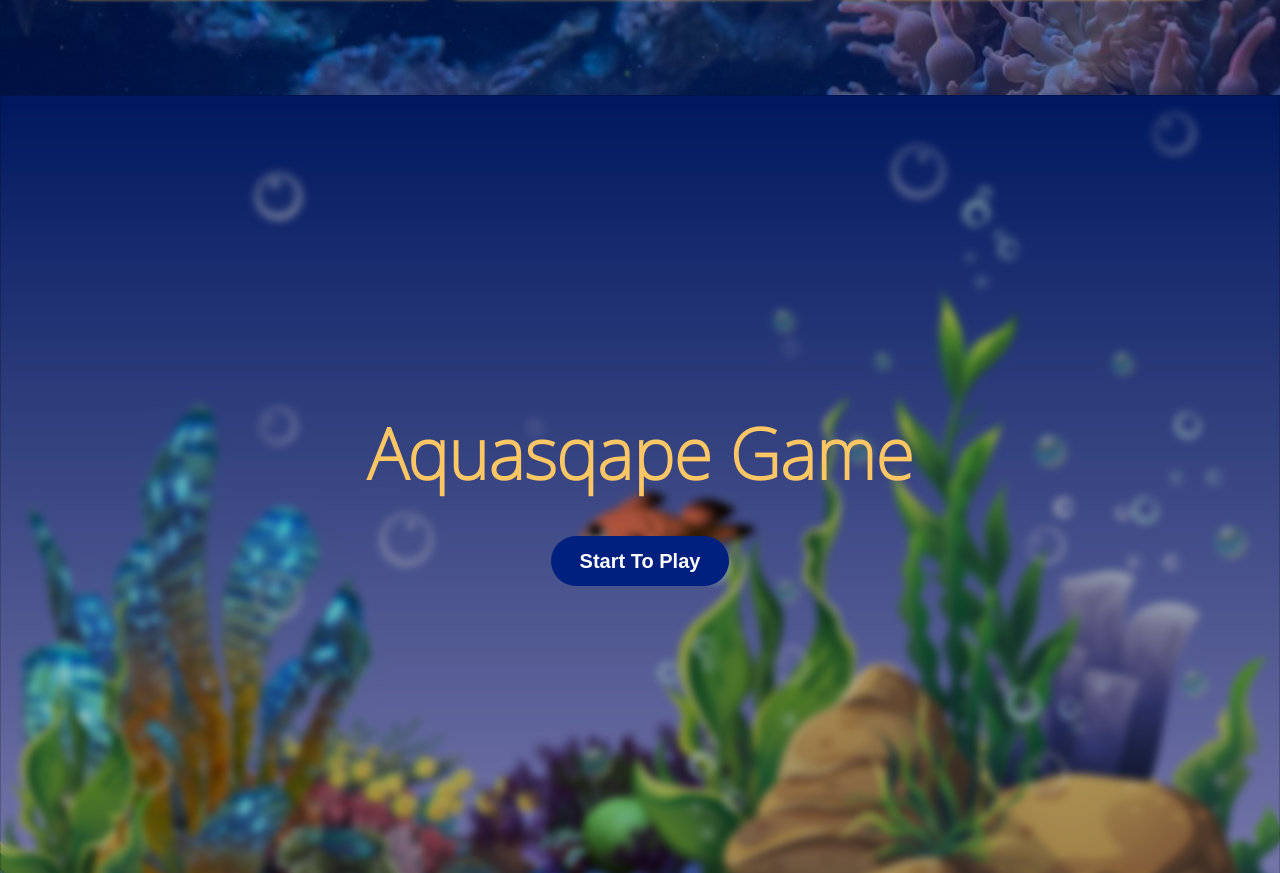
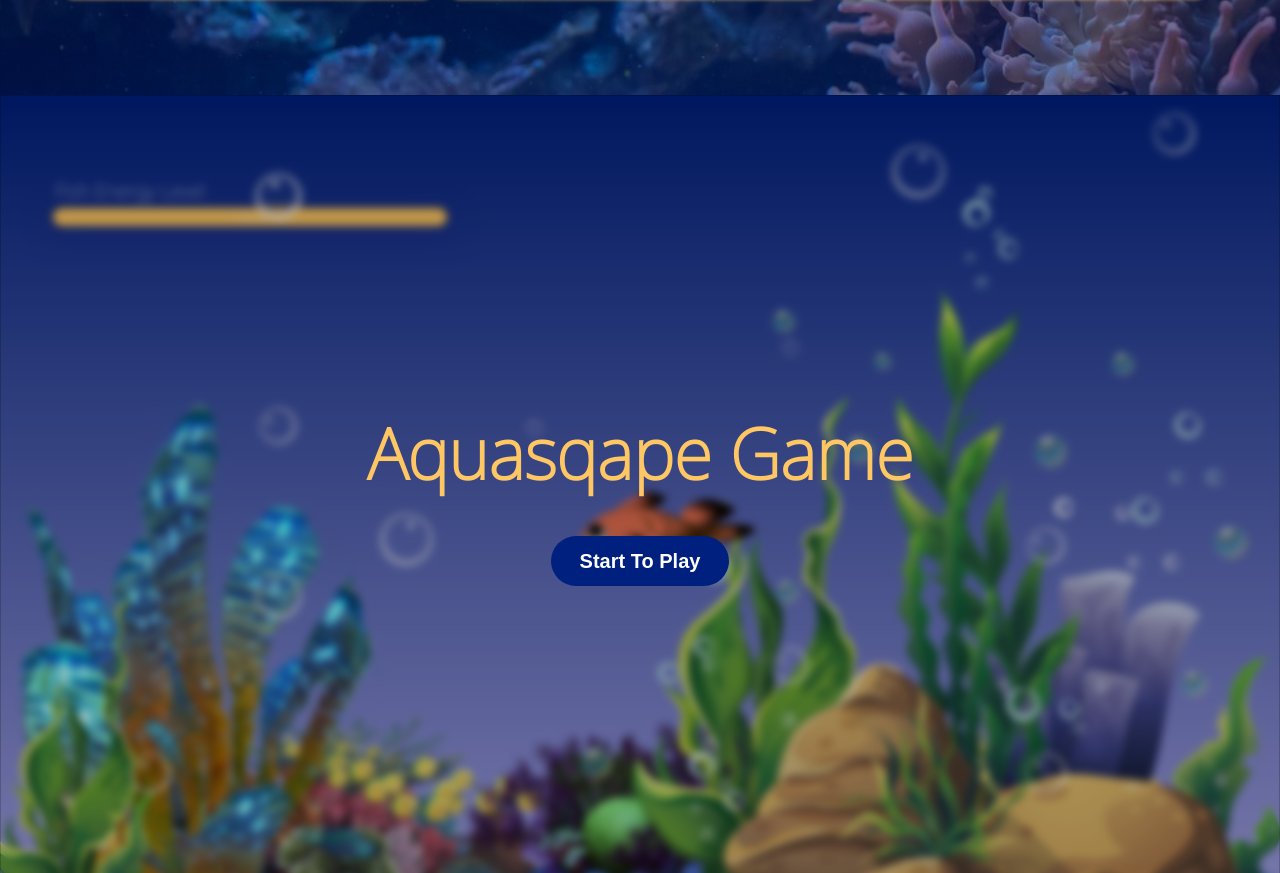
Before and after one commit to GrigorHarutyunian/Webpack-simple-project, a website built with webpack: page src/index.html in a window 1280 px wide. Shown: the part 1505-2378 px from the top of the page. Built offline with nearby package versions, Linux system fonts and the light colour scheme; a web font is replaced by a local one.

Commit message:
Feature ( createGameSection - gameStyle ) Create Fish Energy level indicator logic, add Feed The Fish modal and its logic.

```diff
--- a/src/game/createGameSection.js
+++ b/src/game/createGameSection.js
@@ -119,6 +119,48 @@ export function createGameSection({ element, className }) {
     fishWhole.appendChild(fishBody2);
     fishBody.appendChild(fishWhole);
 
+    // Create energy level wrapper
+    const energyLevelWrapper = document.createElement('div');
+    energyLevelWrapper.classList.add('aquarium__energy-level-wrapper');
+
+    // Add text "Fish energy level" on top of energy level wrapper
+    const energyLevelText = document.createElement('div');
+    energyLevelText.textContent = 'Fish energy level';
+    energyLevelText.classList.add('aquarium__energy-level-text');
+    energyLevelWrapper.appendChild(energyLevelText);
+
+    // Create energy level element
+    const energyLevel = document.createElement('div');
+    energyLevel.classList.add('aquarium__energy-level');
+    energyLevel.style.width = '100%'; // Initial energy level is 100%
+
+    // Create energy percent text
+    const energyPercentText = document.createElement('div');
+    energyPercentText.textContent = '100%';
+    energyPercentText.classList.add('aquarium__energy-percent-text');
+    energyLevelWrapper.appendChild(energyPercentText);
+
+    // Append energy level element to wrapper
+    energyLevelWrapper.appendChild(energyLevel);
+
+    // Append energy level wrapper to outer wrapper
+    outerWrapper.appendChild(energyLevelWrapper);
+
+    // Add modal structure
+    const feedFishModal = document.createElement('div');
+    feedFishModal.classList.add('aquarium__feed-fish-modal');
+
+    const modalButton = document.createElement('button');
+    modalButton.classList.add('aquarium__feed-fish-button');
+    modalButton.textContent = 'Feed the fish';
+
+    feedFishModal.appendChild(modalButton);
+
+    outerWrapper.appendChild(feedFishModal);
+
+    // Energy level variable
+    let fishEnergyLevel = 100;
+
     // Add click event listener to the fish element
     fishBody.addEventListener('click', function (event) {
       const fishOffsetLeft = this.offsetLeft;
@@ -140,6 +182,43 @@ export function createGameSection({ element, className }) {
 
       this.style.left = leftCoordinate + 'px';
       this.style.top = Math.floor(Math.random() * (outerWrapper.clientHeight - this.clientHeight)) + 'px';
+
+      // Reduce energy level on each click
+      fishEnergyLevel -= 25;
+      if (fishEnergyLevel < 0) {
+        fishEnergyLevel = 0;
+      }
+
+      // Update energy level display
+      energyLevel.style.width = `${fishEnergyLevel}%`;
+      energyPercentText.textContent = `${fishEnergyLevel}%`;
+
+      // Check if energy level is zero and take appropriate action
+      if (fishEnergyLevel === 0) {
+        // Display the feed fish modal
+        feedFishModal.style.opacity = '1';
+        feedFishModal.style.visibility = 'visible';
+        feedFishModal.style.zIndex = '40';
+
+        // Implement additional logic if needed
+      }
+    });
+
+    // Add click event listener to the modal button
+    modalButton.addEventListener('click', () => {
+      // Hide the feed fish modal
+      feedFishModal.style.opacity = '0';
+      feedFishModal.style.visibility = 'hidden';
+      feedFishModal.style.zIndex = '-1';
+
+      // Add additional logic for feeding the fish if needed
+
+      // Reset fish energy level
+      fishEnergyLevel = 100;
+
+      // Update energy level display
+      energyLevel.style.width = `${fishEnergyLevel}%`;
+      energyPercentText.textContent = `${fishEnergyLevel}%`;
     });
 
     return fishBody;
--- a/src/game/gameStyle.css
+++ b/src/game/gameStyle.css
@@ -6,15 +6,14 @@
     overflow: hidden;
 }
 
-.aquarium__game-start {
+.aquarium__game-start,
+.aquarium__feed-fish-modal {
     position: absolute;
     top: 0;
     right: 0;
     bottom: 0;
     left: 0;
-    z-index: 40;
     display: flex;
-    flex-direction: column;
     justify-content: center;
     align-items: center;
     padding: 0 15px;
@@ -26,6 +25,17 @@
     transition: all .5s ease-in-out;
 }
 
+.aquarium__game-start {
+    flex-direction: column;
+    z-index: 40;
+}
+
+.aquarium__feed-fish-modal {
+    opacity: 0;
+    visibility: hidden;
+    z-index: -1;
+}
+
 .aquarium__game-start-title {
     text-align: center;
     font-size: 70px;
@@ -33,7 +43,8 @@
     color: #FEC763;
 }
 
-.aquarium__game-start-button {
+.aquarium__game-start-button,
+.aquarium__feed-fish-button {
     position: relative;
     display: inline-flex;
     justify-content: center;
@@ -53,12 +64,14 @@
     z-index: 1;
 }
 
-.aquarium__game-start-button:hover {
+.aquarium__game-start-button:hover,
+.aquarium__feed-fish-button:hover {
     border-color: #FEC763;
     color: #00207F;
 }
 
-.aquarium__game-start-button::before {
+.aquarium__game-start-button::before,
+.aquarium__feed-fish-button::before {
     content: '';
     position: absolute;
     bottom: 0;
@@ -70,8 +83,59 @@
     z-index: -1;
 }
 
-.aquarium__game-start-button:hover::before {
+.aquarium__game-start-button:hover::before,
+.aquarium__feed-fish-button:hover::before {
     height: 100%;
+}
+
+.aquarium__energy-level-wrapper {
+    position: absolute;
+    top: 110px;
+    left: 50px;
+    z-index: 5;
+    width: 100%;
+    max-width: 400px;
+    height: 24px;
+    padding: 2px;
+    background: rgba( 0, 0, 0, 0.25 );
+    box-shadow: 0 8px 32px 0 rgba( 31, 38, 135, 0.37 );
+    backdrop-filter: blur( 4px );
+    -webkit-backdrop-filter: blur( 4px );
+    border-radius: 10px;
+    border: 1px solid rgba( 255, 255, 255, 0.18 );
+}
+
+.aquarium__energy-level-text {
+    position: absolute;
+    bottom: 100%;
+    left: 0;
+    padding: 2px 4px;
+    text-align: center;
+    text-transform: capitalize;
+    font-size: 20px;
+    color: #fff;
+}
+
+.aquarium__energy-percent-text {
+    position: absolute;
+    top: 0;
+    right: 0;
+    bottom: 0;
+    left: 0;
+    display: flex;
+    justify-content: center;
+    align-items: center;
+    padding: 2px;
+    text-align: center;
+    font-size: 13px;
+    color: #fff;
+}
+
+.aquarium__energy-level {
+    height: 100%;
+    background-color: #FEC763;
+    border-radius: 10px;
+    transition: all .5s ease-in-out;
 }
 
 .aquarium__plant {
```
